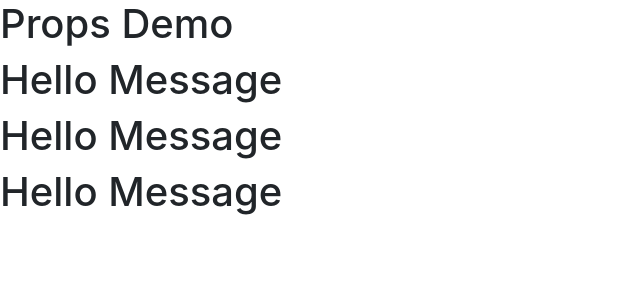
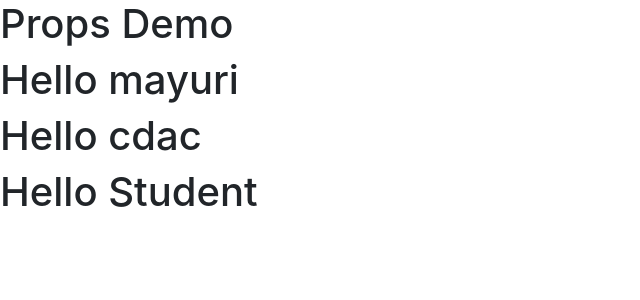
Before and after one commit to mayuri-patade/fourth-react-app, a JavaScript app: page / in a window 1280 px wide. Shown: the top 300 px of the page, without its empty margins (0-640 px from the left). Built offline with nearby package versions, Linux system fonts and the light colour scheme; the HTML template or start-up script is replaced by a standard one.

Commit message:
function with parameter in props

```diff
--- a/src/App.js
+++ b/src/App.js
@@ -5,14 +5,20 @@ function App() {
   return (
     <>
     <h1>Props Demo</h1>
-    <MessageDemo />
-    <MessageDemo />
-    <MessageDemo />
+    <MessageDemo message="Hi" username="mayuri"/>
+    <MessageDemo message="Hello" username="cdac"/>
+    <MessageDemo messsage="Hey" username="Student"/>
     </>
   );
 }
 
-function MessageDemo(){
-  return <><h1>Hello Message</h1></>
+function MessageDemo(props){
+  console.log("i am inside",props);
+
+  return (
+    <>
+    <h1>Hello {props.username}</h1>
+    </>
+  );
 }
 export default App;
```
